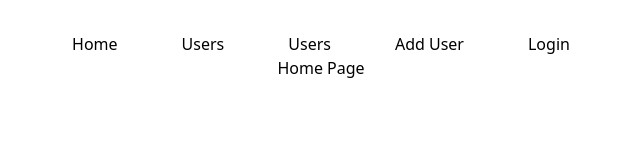
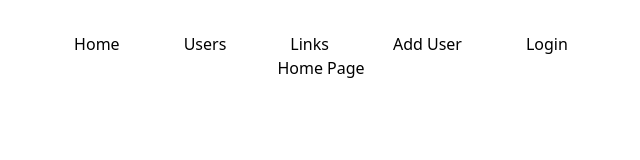
Before and after one commit to Eddieayala9965/url-shortner, a React (Vite) app in the folder frontend/: page / in a window 1280 px wide. Shown: the top 160 px of the page, without its empty margins (319-959 px from the left). Built offline with nearby package versions, Linux system fonts and the light colour scheme.

Commit message:
i added a links tab that lists all the links

```diff
--- a/frontend/src/App.jsx
+++ b/frontend/src/App.jsx
@@ -4,6 +4,7 @@ import Home from "./routes/Home";
 import ErrorPage from "./pages/ErrorPgae";
 import Users, { loader as userLoader } from "./routes/Users";
 import AddUser, { action as userAction } from "./routes/AddUser";
+import Links, { loader as linkLoader } from "./routes/Links";
 import Login, { action as loginAction } from "./routes/Login";
 import "./App.css";
 
@@ -20,6 +21,11 @@ const router = createBrowserRouter([
         path: "/users",
         element: <Users />,
         loader: userLoader,
+      },
+      {
+        path: "/url",
+        element: <Links />,
+        loader: linkLoader,
       },
       {
         path: "/users/add",
--- a/frontend/src/pages/Layout.jsx
+++ b/frontend/src/pages/Layout.jsx
@@ -4,7 +4,7 @@ const Layout = () => {
   const primaryNav = [
     { title: "Home", url: "/" },
     { title: "Users", url: "/users" },
-    { title: "Users", url: "/links" },
+    { title: "Links", url: "/url" },
     { title: "Add User", url: "/users/add" },
     { title: "Login", url: "/user/login" },
   ];
--- a/frontend/src/routes/Links.jsx
+++ b/frontend/src/routes/Links.jsx
@@ -1,7 +1,7 @@
 import { useLoaderData } from "react-router-dom";
 
 export const loader = async () => {
-  const url = "http://localhost:8000/users";
+  const url = "http://localhost:8000/url";
   const options = {
     method: "GET",
     headers: {
```
